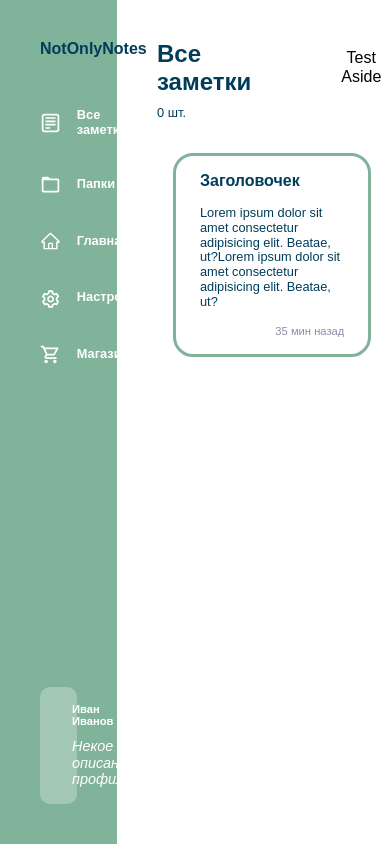
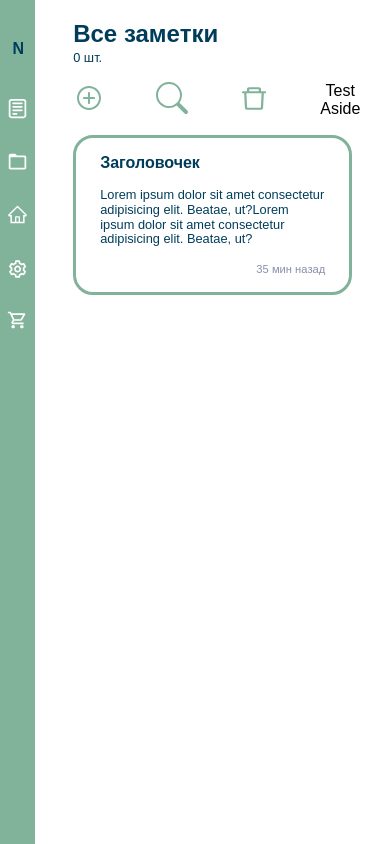
Before and after one commit to temaxuck/Notes-app, a Django app: page /notes/ in a window 390 px wide. Run offline with Django 4.2, Linux system fonts and the light colour scheme.

Commit message:
add adaptive notes page

```diff
--- a/NONotes/NONapp/static/non/js/notes/changeAside.js
+++ b/NONotes/NONapp/static/non/js/notes/changeAside.js
@@ -1,22 +1,23 @@
 const change = document.querySelector('.hero__btn--test');
 
-
-
-change.addEventListener('click', () => {
+if(document.documentElement.clientWidth <= 512) {
    const asideList = document.querySelectorAll(".aside__list span");
    asideList.forEach((item) => item.classList.toggle("visible-hidden"));
 
    const header = document.querySelector(".aside__logo");
    (header.innerHTML.trim() === "NotOnlyNotes") ? header.innerHTML = "N" : header.innerHTML = "NotOnlyNotes";
 
-   if(header.style.padding === "40px 0px 40px 40px") {
-      header.style.padding = "40px 0px 40px 10px";
+   if(header.style.padding === "40px 40px 0px 40px") {
+      header.style.padding = "40px 0px 0px 1px";
+      header.style.margin = "0px auto 40px auto";
    }
-   else if (header.style.padding === "40px 0px 40px 10px") {
-      header.style.padding = "40px 0px 40px 40px";
+   else if (header.style.padding === "40px 0px 0px 1px") {
+      header.style.padding = "40px 40px 0px 40px";
+      header.style.margin = "";
    }
    else {
-      header.style.padding = "40px 0px 40px 10px";
+      header.style.padding = "40px 0px 0px 1px";
+      header.style.margin = "0px auto 40px auto";
    }
 
    let accountBlock = document.querySelector(".aside__account-block");
@@ -32,13 +33,16 @@ change.addEventListener('click', () => {
 
    const paddingEl = document.querySelectorAll(".aside__el");
    if(paddingEl[0].style.padding === "10px 0px 10px 40px") {
-      paddingEl.forEach((item) => item.style.padding = "10px 0px 10px 10px");
+      paddingEl.forEach((item) => item.style.padding = "0px");
+      paddingEl.forEach((item) => item.style.marginBottom = "2rem");
    }
-   else if (paddingEl[0].style.padding === "10px 0px 10px 10px") {
+   else if (paddingEl[0].style.padding === "0px") {
       paddingEl.forEach((item) => item.style.padding = "10px 0px 10px 40px");
+      paddingEl.forEach((item) => item.style.marginBottom = "0px");
    }
    else {
-      paddingEl.forEach((item) => item.style.padding = "10px 0px 10px 10px");
+      paddingEl.forEach((item) => item.style.padding = "0px");
+      paddingEl.forEach((item) => item.style.marginBottom = "2rem");
    }
 
    const asideWidth = document.querySelector(".aside");
@@ -52,5 +56,109 @@ change.addEventListener('click', () => {
       asideWidth.style.width = "5%";
    }
 
+   const asideLink = document.querySelectorAll(".aside__link");
+   if(asideLink[0].style.justifyContent === "center") {
+      asideLink.forEach((item) => {
+         item.style.justifyContent = "flex-start"
+         const linkImg = item.querySelector(".aside__link-icon");
+         linkImg.style.margin = "0 1rem 0 0";
+      });
+   }
+   else if (asideLink[0].style.justifyContent === "flex-start") {
+      asideLink.forEach((item) => {
+         item.style.justifyContent = "center";
+         const linkImg = item.querySelector(".aside__link-icon");
+         linkImg.style.margin = "0 auto";
+      });
+   }
+   else {
+      asideLink.forEach((item) => {
+         item.style.justifyContent = "center";
+         const linkImg = item.querySelector(".aside__link-icon");
+         linkImg.style.margin = "0 auto";
+      });
+   }
+}
+
+
+
+change.addEventListener('click', () => {
+   const asideList = document.querySelectorAll(".aside__list span");
+   asideList.forEach((item) => item.classList.toggle("visible-hidden"));
+
+   const header = document.querySelector(".aside__logo");
+   (header.innerHTML.trim() === "NotOnlyNotes") ? header.innerHTML = "N" : header.innerHTML = "NotOnlyNotes";
+
+   if(header.style.padding === "40px 40px 0px 40px") {
+      header.style.padding = "40px 0px 0px 1px";
+      header.style.margin = "0px auto 40px auto";
+   }
+   else if (header.style.padding === "40px 0px 0px 1px") {
+      header.style.padding = "40px 40px 0px 40px";
+      header.style.margin = "";
+   }
+   else {
+      header.style.padding = "40px 0px 0px 1px";
+      header.style.margin = "0px auto 40px auto";
+   }
+
+   let accountBlock = document.querySelector(".aside__account-block");
+   if(accountBlock.style.display === "grid") {
+      accountBlock.style.display = "none";
+   }
+   else if(accountBlock.style.display === "none") {
+      accountBlock.style.display = "grid";
+   }
+   else {
+      accountBlock.style.display = "none";
+   }
+
+   const paddingEl = document.querySelectorAll(".aside__el");
+   if(paddingEl[0].style.padding === "10px 0px 10px 40px") {
+      paddingEl.forEach((item) => item.style.padding = "0px");
+      paddingEl.forEach((item) => item.style.marginBottom = "2rem");
+   }
+   else if (paddingEl[0].style.padding === "0px") {
+      paddingEl.forEach((item) => item.style.padding = "10px 0px 10px 40px");
+      paddingEl.forEach((item) => item.style.marginBottom = "0px");
+   }
+   else {
+      paddingEl.forEach((item) => item.style.padding = "0px");
+      paddingEl.forEach((item) => item.style.marginBottom = "2rem");
+   }
+
+   const asideWidth = document.querySelector(".aside");
+   if(asideWidth.style.width === "30%") {
+      asideWidth.style.width = "5%";
+   }
+   else if(asideWidth.style.width === "5%") {
+      asideWidth.style.width = "30%";
+   }
+   else {
+      asideWidth.style.width = "5%";
+   }
+
+   const asideLink = document.querySelectorAll(".aside__link");
+   if(asideLink[0].style.justifyContent === "center") {
+      asideLink.forEach((item) => {
+         item.style.justifyContent = "flex-start"
+         const linkImg = item.querySelector(".aside__link-icon");
+         linkImg.style.margin = "0 1rem 0 0";
+      });
+   }
+   else if (asideLink[0].style.justifyContent === "flex-start") {
+      asideLink.forEach((item) => {
+         item.style.justifyContent = "center";
+         const linkImg = item.querySelector(".aside__link-icon");
+         linkImg.style.margin = "0 auto";
+      });
+   }
+   else {
+      asideLink.forEach((item) => {
+         item.style.justifyContent = "center";
+         const linkImg = item.querySelector(".aside__link-icon");
+         linkImg.style.margin = "0 auto";
+      });
+   }
 
 });
--- a/NONotes/NONapp/static/non/stylesheets/login/style.css
+++ b/NONotes/NONapp/static/non/stylesheets/login/style.css
@@ -93,10 +93,7 @@
    transition: border 0.7s ease-in-out;
    border-color: var(--main-color, green);
 }
-/*
-.authorization__form-input:hover:invalid {
-   border: 2px solid var(--attention-color, red);
-} */
+
 
 @media (max-width: 512px) {
    .full-height {
--- a/NONotes/NONapp/static/non/stylesheets/notes/style.css
+++ b/NONotes/NONapp/static/non/stylesheets/notes/style.css
@@ -84,8 +84,8 @@
    background-color: #A2C8B5;
    border-radius: 10px;
    padding: 1rem;
-   grid-template-columns: auto 1fr;
-   gap: 1rem;
+   grid-template-columns: 1fr 1fr;
+   gap: 0.5rem;
    margin: auto 40px 40px 40px;
 }
 
@@ -113,6 +113,7 @@
    display: flex;
    flex-direction: row;
    justify-content: space-between;
+   align-items: flex-start;
    margin-bottom: 0.5rem;
 }
 
@@ -144,7 +145,6 @@
    display: inline-block;
    font-size: var(--p-size, 1.5rem);
    font-weight: 500;
-   margin-bottom: var(--margin-small-bottom, 2rem);
 }
 
 .hero__notes-list {
@@ -267,3 +267,94 @@
 .hero__util {
    display: none;
 }
+
+@media (max-width: 512px) {
+
+   .aside {
+      width: 10% !important;
+   }
+
+   .hero__util {
+      display: none !important;
+   }
+
+   .full-height {
+      height: initial;
+   }
+
+   .header {
+      margin-bottom: var(--margin-bottom, 3rem);
+   }
+
+   .container {
+      /* max-width: 320px; */
+      width: 90%;
+      margin: 0 auto;
+      padding: 0;
+      padding-top: 40px;
+   }
+
+   .hero__top {
+      flex-direction: column;
+      margin-bottom: 1rem;
+   }
+
+   .hero__header-block {
+      margin-bottom: 1rem;
+   }
+
+   .hero__btn {
+      padding: 0;
+   }
+
+   .hero__func-list {
+      justify-content: space-between;
+      width: 100%;
+   }
+
+   .hero__func-el {
+      max-width: 2rem;
+   }
+
+   .hero__notes-list {
+      padding: 0;
+   }
+
+   .hero__notes-el:hover {
+      transition: none;
+      box-shadow: none;
+   }
+}
+
+@media (max-width: 767px) {
+   .notes-container {
+      padding: 20px;
+   }
+
+   .aside__logo {
+      font-size: var(--link-size, 2rem);
+      padding: 30px 20px 0 10px;
+      margin-bottom: 20px;
+   }
+
+   .aside__el {
+      padding: 10px 0 10px 10px;
+   }
+
+   .aside__account-block {
+      display: grid;
+      color: var(--white-color, #fff);
+      background-color: #A2C8B5;
+      border-radius: 10px;
+      padding: 0.5rem;
+      grid-template-columns: 0.6fr 1fr;
+      gap: 0.5rem;
+      margin: auto 10px 10px 10px;
+   }
+
+   .aside__descr {
+      font-size: 0.6rem;
+      font-weight: 500;
+      font-style: oblique;
+   }
+}
--- a/NONotes/NONapp/templates/non/notes.html
+++ b/NONotes/NONapp/templates/non/notes.html
@@ -60,7 +60,10 @@
             <div class="hero__inner">
                <div class="hero__content">
                   <div class="hero__top">
-                     <h1 class="hero__header">Все заметки</h1>
+                     <div class="hero__header-block">
+                        <h1 class="hero__header">Все заметки</h1>
+                        <span class="hero__descr"><output class="hero__counter">0</output> шт.</span>
+                     </div>
                      <ul class="hero__func-list">
                         <li class="hero__func-el">
                            <button class="hero__btn hero__btn--add btn"><img class="hero__btn-img" src="{% static 'non/img/notes/add.svg' %}" alt=""></button>
@@ -81,7 +84,6 @@
                      <li class="hero__el"><a class="hero__link" href="#"></a></li>
                      <li class="hero__el"><a class="hero__link" href="#"></a></li>
                   </ul>
-                  <span class="hero__descr"><output class="hero__counter">0</output> шт.</span>
                </div>
                <div class="hero__notes">
                   <ul class="hero__notes-list">
```
